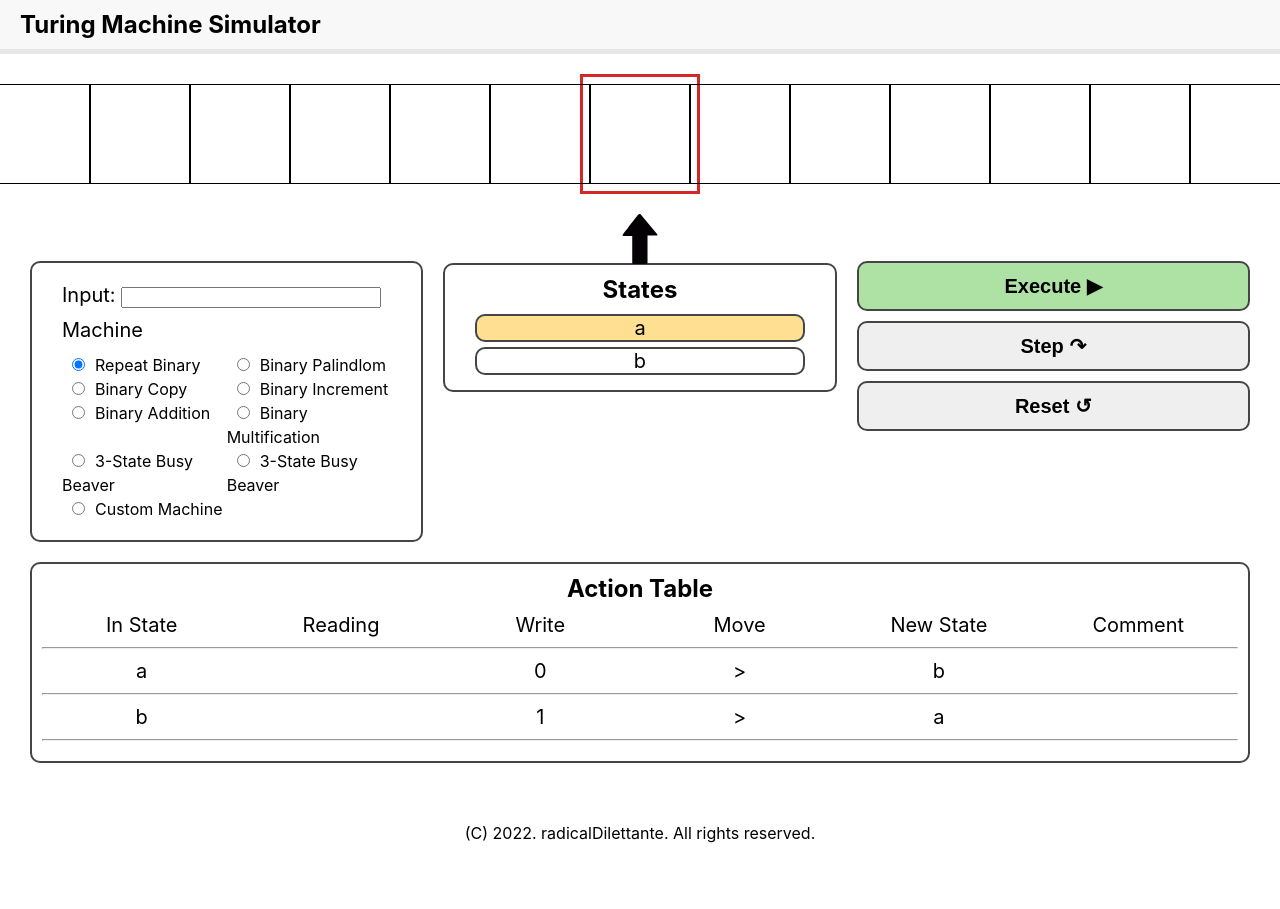
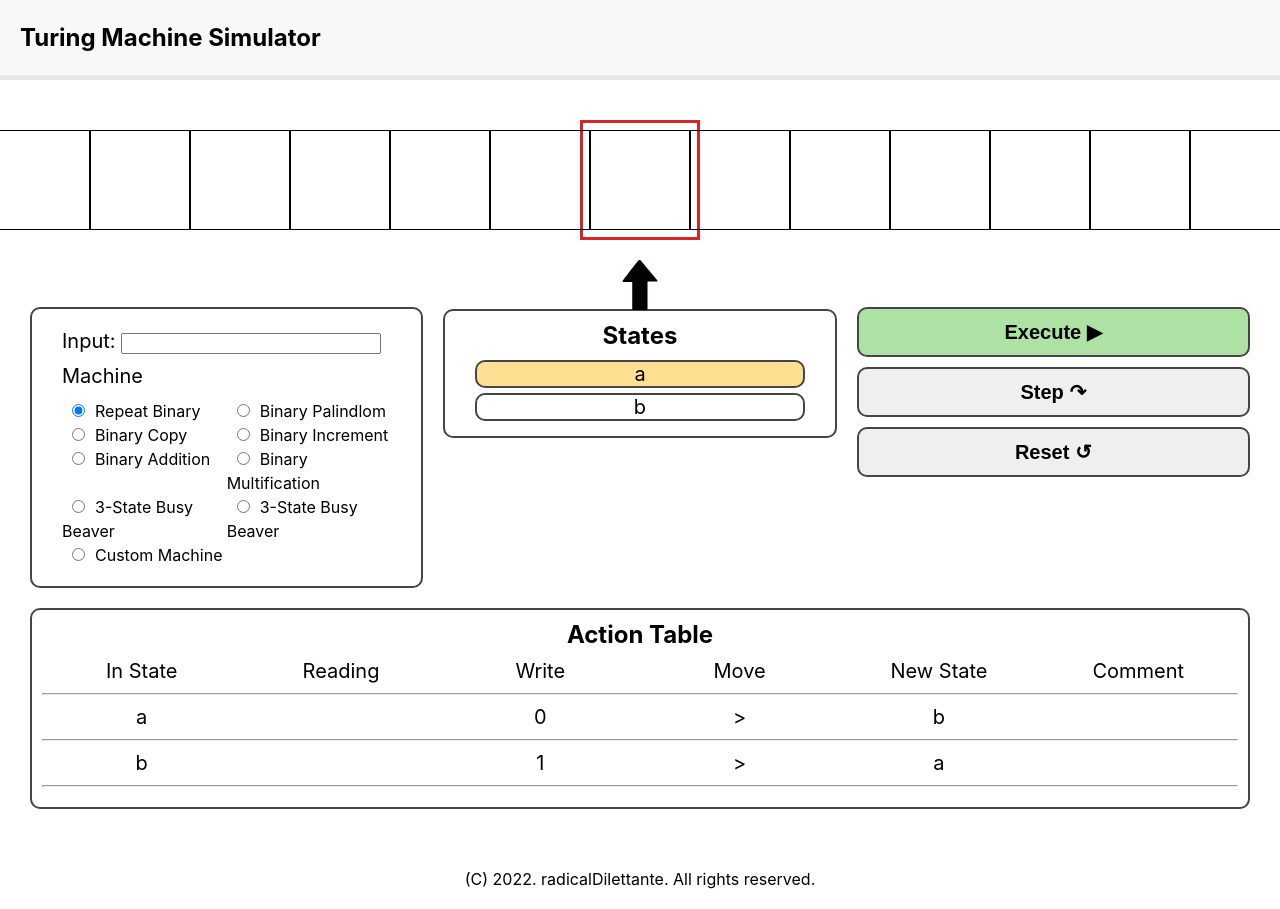
Before and after one commit to waynechoidev/turing-machine, a Next.js app: page / in a window 1280 px wide. Before the commit the page ends 863 px from the top, so only its background shows below. Built offline with nearby package versions, Linux system fonts and the light colour scheme.

Commit message:
change style

```diff
--- a/styles/Home.module.css
+++ b/styles/Home.module.css
@@ -5,9 +5,12 @@
 
 .container header {
   background-color: #f8f8f8;
-  padding: 10px 20px;
-  margin-bottom: 30px;
+  height: 80px;
+  padding: 20px;
+  margin-bottom: 50px;
   border-bottom: 5px #e7e7e7 solid;
+  display: flex;
+  align-items: center;
 }
 .container h1 {
   margin: 0;
```
